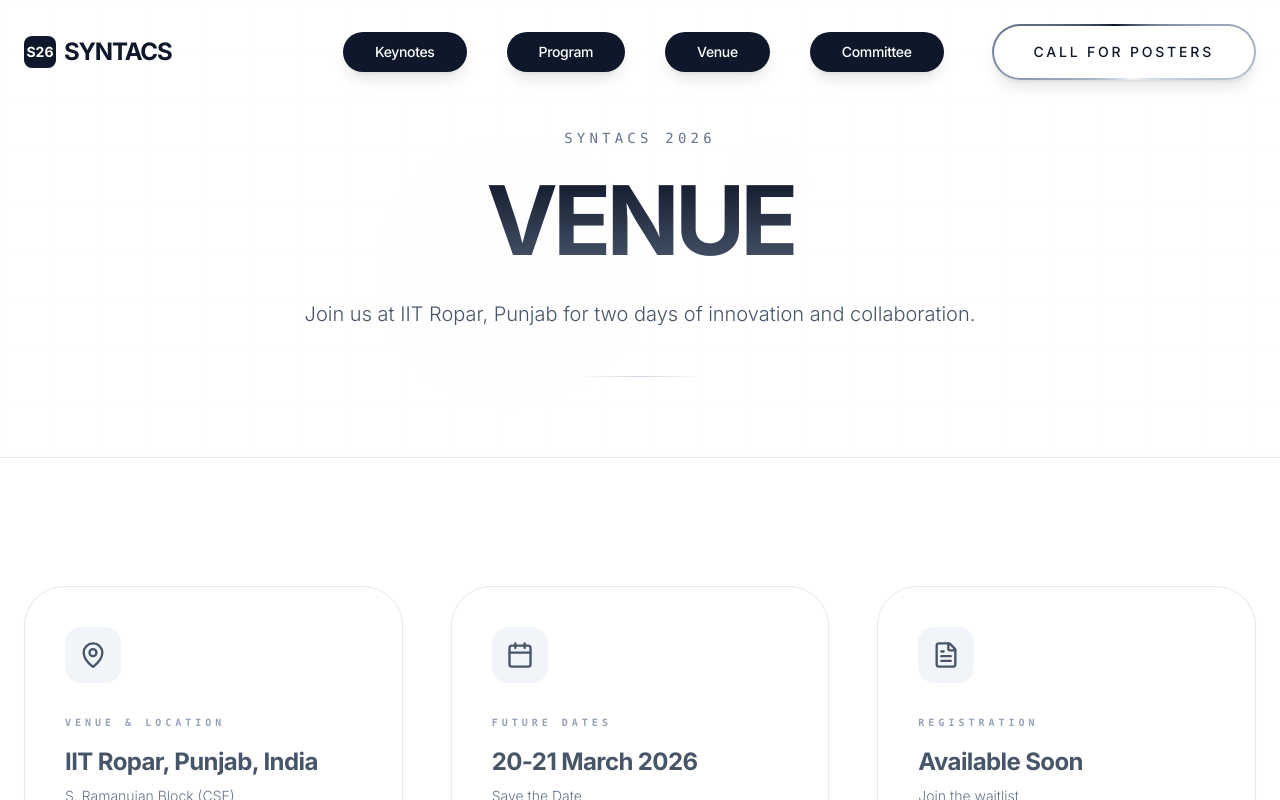
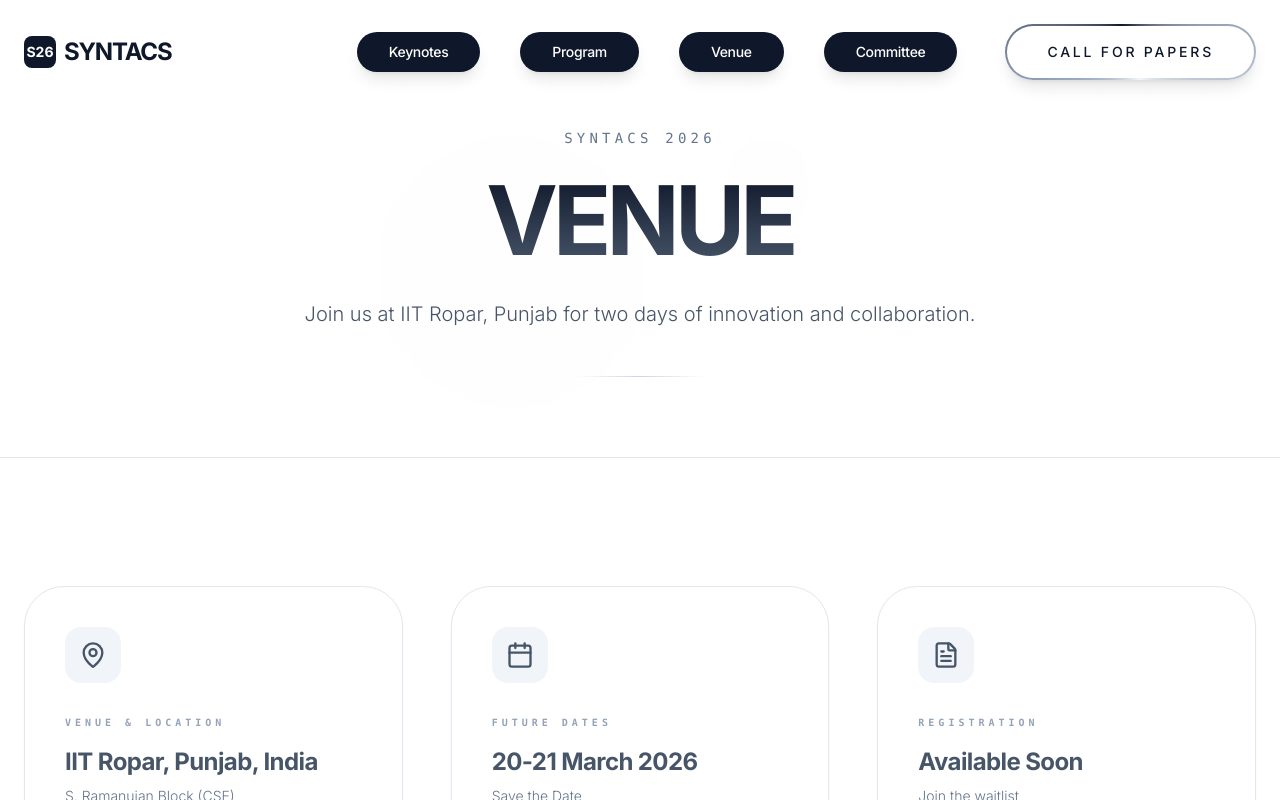
Before and after one commit to encodedCoder/syntacs2026, a Next.js app: page /venue in a window 1280 px wide. Shown: the top 800 px of the page. Built offline with nearby package versions, Linux system fonts and the light colour scheme.

Commit message:
Update CallForPapersButton text to 'Call for Papers'

```diff
--- a/src/components/CallForPapersButton.tsx
+++ b/src/components/CallForPapersButton.tsx
@@ -16,7 +16,7 @@ const CallForPapersButton = ({ className = "" }: CallForPapersButtonProps) => {
         whileTap={{ scale: 0.95 }}
         className={`inline-block px-8 py-3 md:px-10 md:py-4 animate-gradient-border text-slate-900 text-xs md:text-sm font-medium tracking-[0.2em] uppercase rounded-full transition-all duration-300 shadow-lg flex items-center gap-2 ${className}`}
       >
-        <span className="relative z-10">Call for Posters</span>
+        <span className="relative z-10">Call for Papers</span>
       </motion.button>
     </Link>
   );
```
